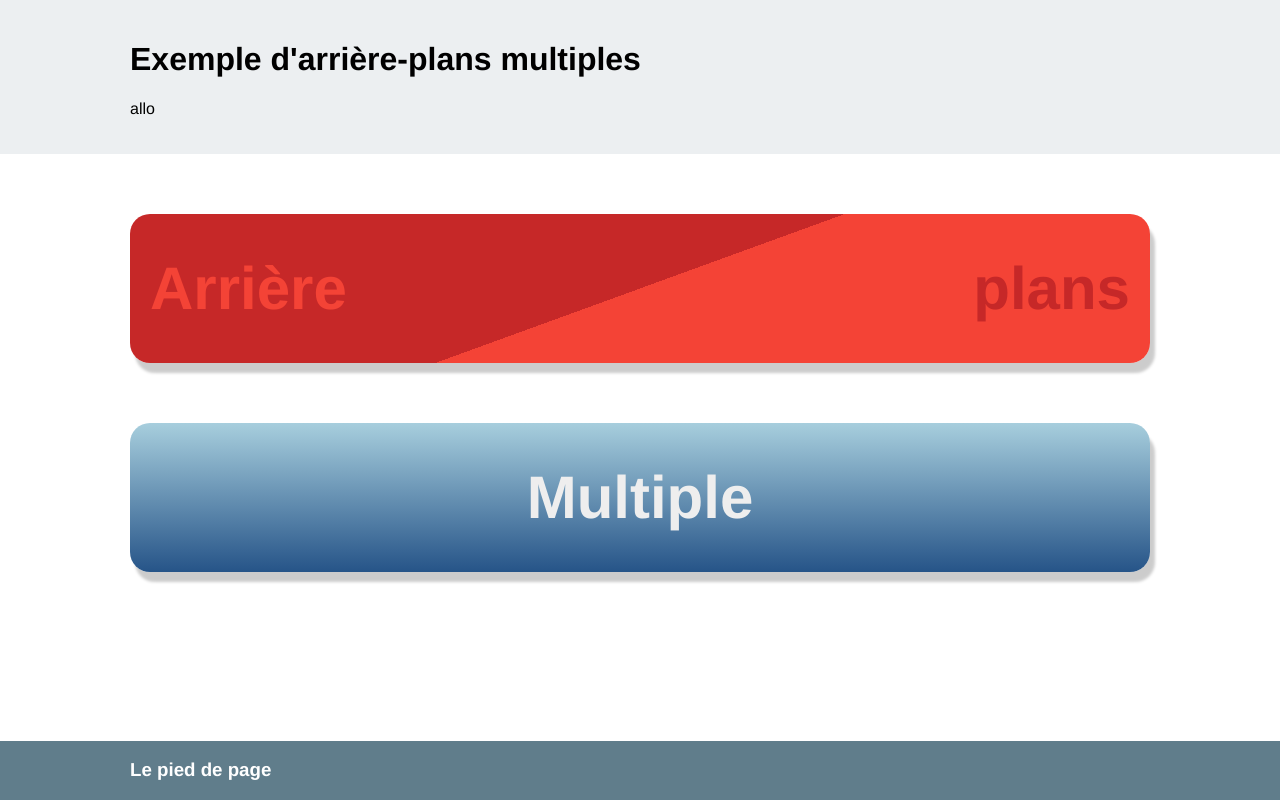
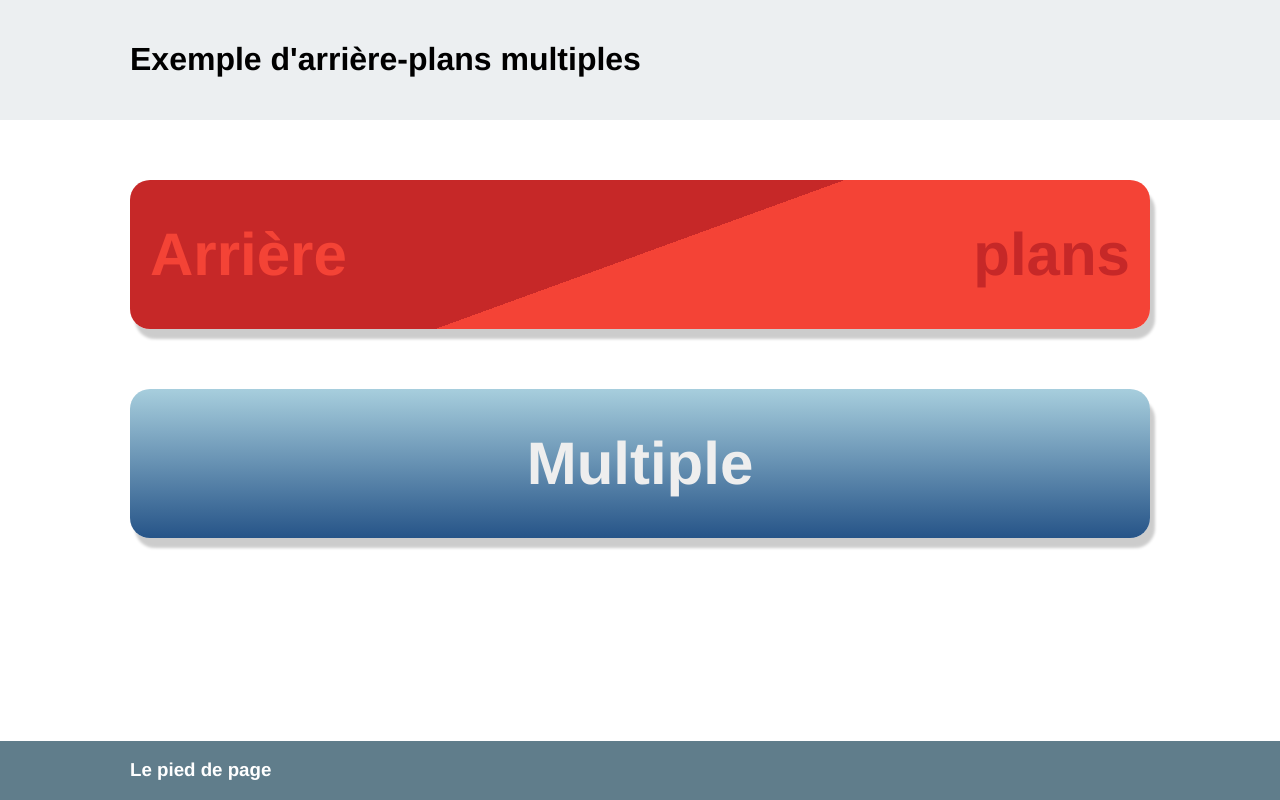
Before and after one commit to kevinolivier12/excercice003, a plain HTML site: page index.html in a window 1280 px wide. Drawn offline with Linux system fonts and the light colour scheme.

Commit message:
enlever le paragraphe

```diff
--- a/index.html
+++ b/index.html
@@ -16,7 +16,7 @@
 <header>
     <div class="wrapper">
         <h1>Exemple d'arrière-plans multiples</h1>
-        <p>allo</p>
+
     </div>
 </header>
 
```
